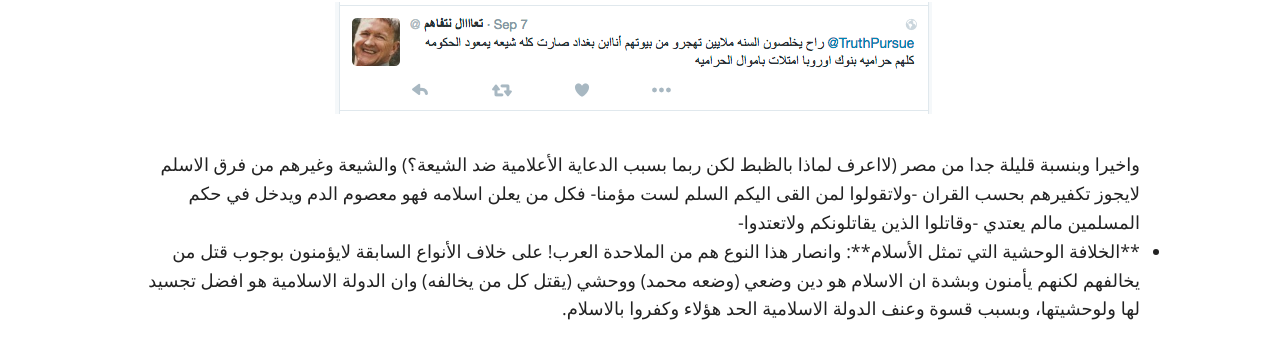
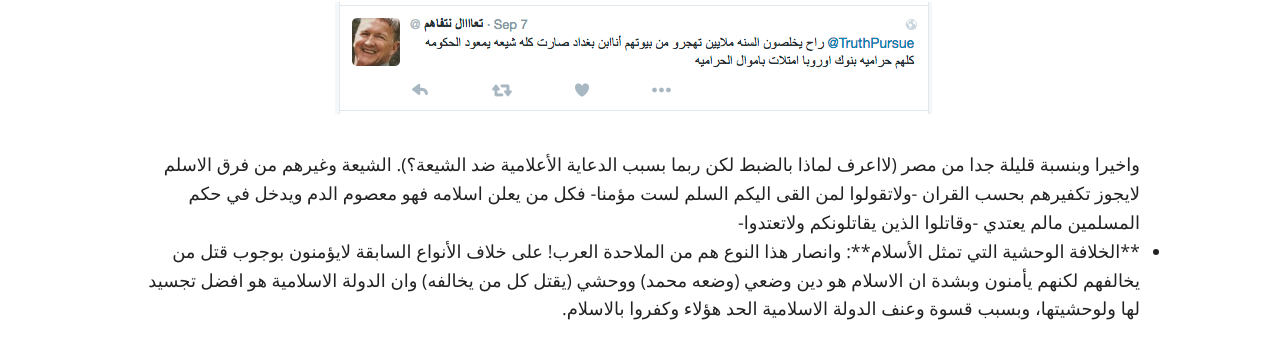
Before and after one commit to TruthPursue/TruthPursue.github.io, a Jekyll site: the page built from types-of-supporters.md, in a window 1280 px wide and 900 px high, scrolled down 2064 px. Shown: the part 108-451 px from the top of the window. Built offline with Jekyll 4.4.1, drawn with Linux system fonts in a browser that asks for light colours; nearby versions of some CDN libraries.

Commit message:
تعديل

```diff
--- a/types-of-supporters.md
+++ b/types-of-supporters.md
@@ -36,8 +36,9 @@ layout: default
     <img src="/images/supporters/suri.png" />
       ثالثا سنة العراق لأنهم همشوا مابعد ٢٠٠٣ واصبحت مفاصل الدولة العراقية بيد قادة من الشيعة.
     <img src="/images/supporters/3raqi.png" />
-       واخيرا وبنسبة قليلة جدا من مصر (لااعرف لماذا بالظبط لكن ربما بسبب الدعاية الأعلامية ضد الشيعة؟)
-    والشيعة وغيرهم من فرق الاسلم لايجوز تكفيرهم بحسب القران -ولاتقولوا لمن القى اليكم السلم لست مؤمنا- فكل من يعلن اسلامه فهو معصوم الدم ويدخل في حكم المسلمين مالم يعتدي -وقاتلوا الذين يقاتلونكم ولاتعتدوا-
+       واخيرا وبنسبة قليلة جدا من مصر (لااعرف لماذا بالضبط لكن ربما بسبب الدعاية الأعلامية ضد الشيعة؟).
+
+    الشيعة وغيرهم من فرق الاسلم لايجوز تكفيرهم بحسب القران -ولاتقولوا لمن القى اليكم السلم لست مؤمنا- فكل من يعلن اسلامه فهو معصوم الدم ويدخل في حكم المسلمين مالم يعتدي -وقاتلوا الذين يقاتلونكم ولاتعتدوا-
 
     </li>
     <li>
```
